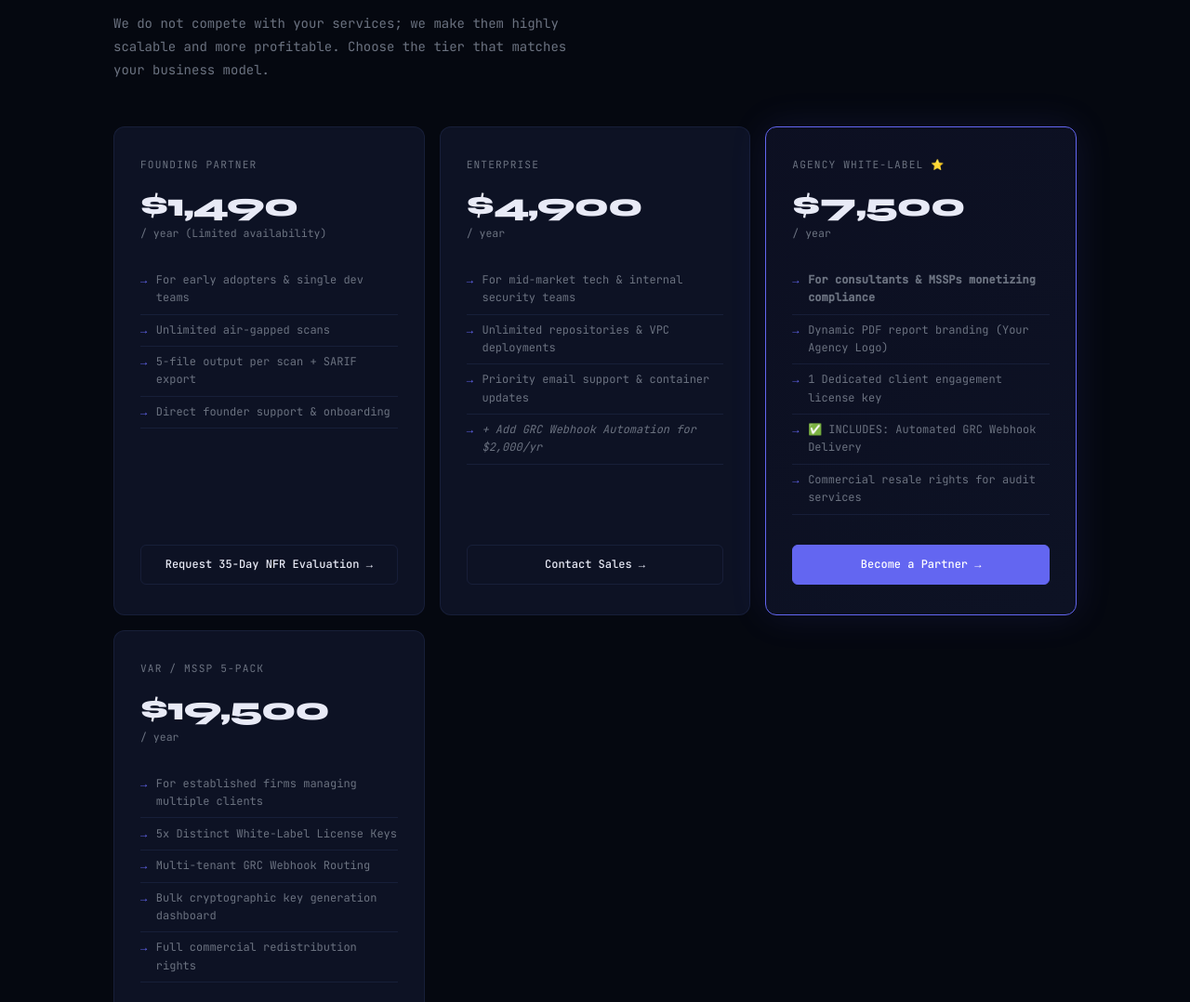
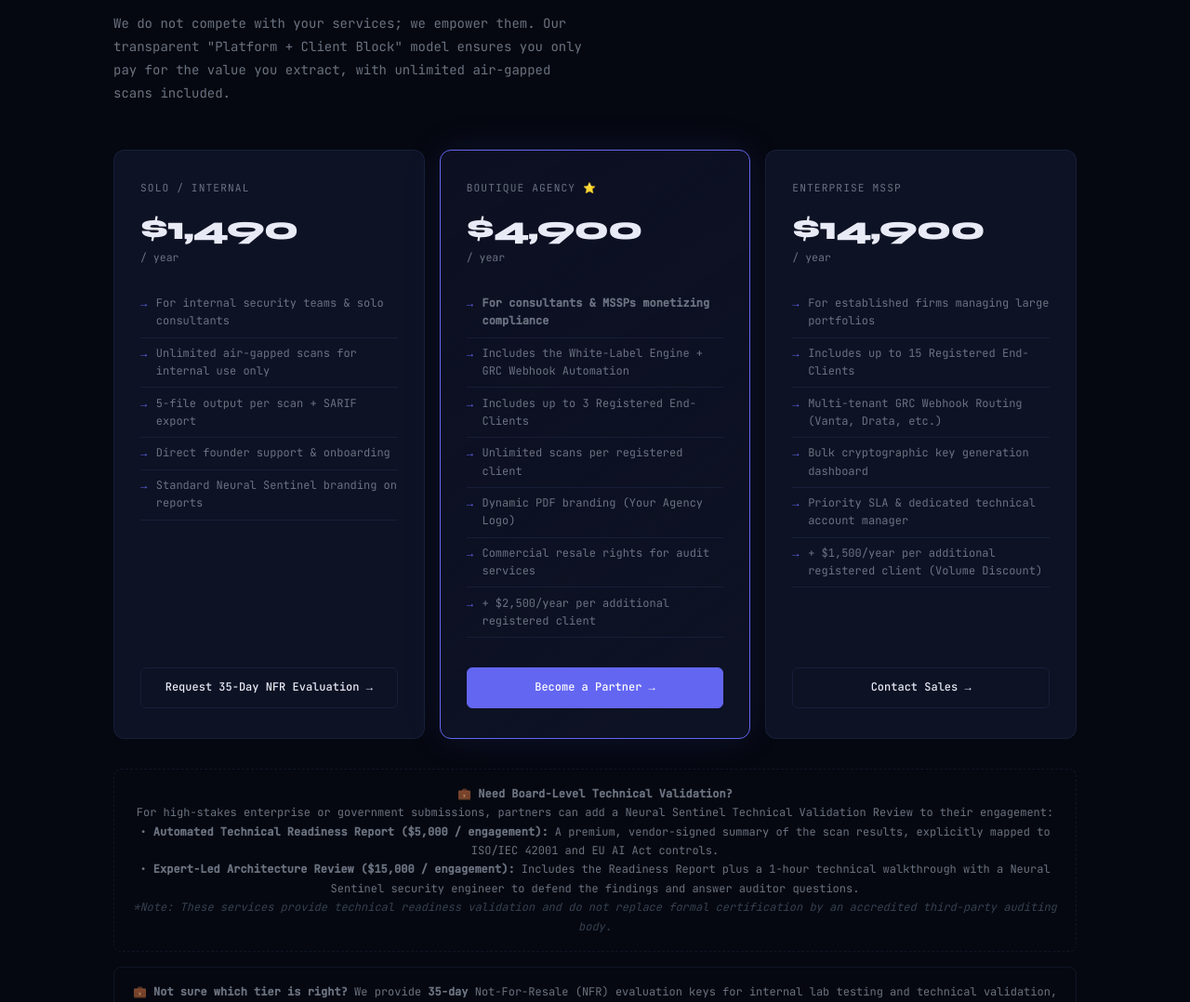
Before and after one commit to hama-tech/neuralsentinel-website, a plain HTML site: page index.html in a window 1280 px wide. Shown: the part 4282-5360 px from the top of the page at 93% size. Drawn offline with Linux system fonts and the light colour scheme.

Commit message:
Revise pricing tiers and descriptions in index.html

```diff
--- a/index.html
+++ b/index.html
@@ -266,69 +266,67 @@ footer{border-top:1px solid var(--border);padding:3rem 2rem 2rem;max-width:1100p
 <section class="section" id="partners">
   <div class="section-label">// pricing & partners</div>
   <h2 class="section-title">Scale Your AI Compliance Offerings</h2>
-  <p class="section-sub">We do not compete with your services; we make them highly scalable and more profitable. Choose the tier that matches your business model.</p>
+  <p class="section-sub">We do not compete with your services; we empower them. Our transparent "Platform + Client Block" model ensures you only pay for the value you extract, with unlimited air-gapped scans included.</p>
 
   <div class="pricing-grid">
-    <!-- TIER 1: END-USER ENTRY -->
+    <!-- TIER 1: SOLO / INTERNAL -->
     <div class="price-card">
-      <div class="price-tier">Founding Partner</div>
+      <div class="price-tier">Solo / Internal</div>
       <div class="price-amount">$1,490</div>
-      <div class="price-period">/ year (Limited availability)</div>
+      <div class="price-period">/ year</div>
       <ul class="price-features">
-        <li>For early adopters & single dev teams</li>
-        <li>Unlimited air-gapped scans</li>
+        <li>For internal security teams & solo consultants</li>
+        <li>Unlimited air-gapped scans for internal use only</li>
         <li>5-file output per scan + SARIF export</li>
         <li>Direct founder support & onboarding</li>
+        <li>Standard Neural Sentinel branding on reports</li>
       </ul>
-      <a href="#contact" class="price-btn" data-interest="founding">Request 35-Day NFR Evaluation →</a>
+      <a href="#contact" class="price-btn" data-interest="solo">Request 35-Day NFR Evaluation →</a>
     </div>
 
-    <!-- TIER 2: END-USER STANDARD -->
-    <div class="price-card">
-      <div class="price-tier">Enterprise</div>
+    <!-- TIER 2: BOUTIQUE AGENCY (FEATURED) -->
+    <div class="price-card featured">
+      <div class="price-tier">Boutique Agency ⭐</div>
       <div class="price-amount">$4,900</div>
       <div class="price-period">/ year</div>
       <ul class="price-features">
-        <li>For mid-market tech & internal security teams</li>
-        <li>Unlimited repositories & VPC deployments</li>
-        <li>Priority email support & container updates</li>
-        <li><em>+ Add GRC Webhook Automation for $2,000/yr</em></li>
-      </ul>
-      <a href="#contact" class="price-btn" data-interest="enterprise">Contact Sales →</a>
-    </div>
-
-    <!-- TIER 3: PARTNER / RESELLER (FEATURED) -->
-    <div class="price-card featured">
-      <div class="price-tier">Agency White-Label ⭐</div>
-      <div class="price-amount">$7,500</div>
-      <div class="price-period">/ year</div>
-      <ul class="price-features">
         <li><strong>For consultants & MSSPs monetizing compliance</strong></li>
-        <li>Dynamic PDF report branding (Your Agency Logo)</li>
-        <li>1 Dedicated client engagement license key</li>
-        <li>✅ INCLUDES: Automated GRC Webhook Delivery</li>
+        <li>Includes the White-Label Engine + GRC Webhook Automation</li>
+        <li>Includes up to 3 Registered End-Clients</li>
+        <li>Unlimited scans per registered client</li>
+        <li>Dynamic PDF branding (Your Agency Logo)</li>
         <li>Commercial resale rights for audit services</li>
+        <li>+ $2,500/year per additional registered client</li>
       </ul>
       <a href="#contact" class="price-btn" data-interest="agency">Become a Partner →</a>
     </div>
 
-    <!-- TIER 4: HIGH-VOLUME RESELLER -->
+    <!-- TIER 3: ENTERPRISE MSSP -->
     <div class="price-card">
-      <div class="price-tier">VAR / MSSP 5-Pack</div>
-      <div class="price-amount">$19,500</div>
+      <div class="price-tier">Enterprise MSSP</div>
+      <div class="price-amount">$14,900</div>
       <div class="price-period">/ year</div>
       <ul class="price-features">
-        <li>For established firms managing multiple clients</li>
-        <li>5x Distinct White-Label License Keys</li>
-        <li>Multi-tenant GRC Webhook Routing</li>
+        <li>For established firms managing large portfolios</li>
+        <li>Includes up to 15 Registered End-Clients</li>
+        <li>Multi-tenant GRC Webhook Routing (Vanta, Drata, etc.)</li>
         <li>Bulk cryptographic key generation dashboard</li>
-        <li>Full commercial redistribution rights</li>
+        <li>Priority SLA & dedicated technical account manager</li>
+        <li>+ $1,500/year per additional registered client (Volume Discount)</li>
       </ul>
-      <a href="#contact" class="price-btn" data-interest="var">Contact Sales →</a>
+      <a href="#contact" class="price-btn" data-interest="enterprise_mssp">Contact Sales →</a>
     </div>
   </div>
 
   <div class="enterprise-note">
+    💼 <strong>Need Board-Level Technical Validation?</strong><br>
+    For high-stakes enterprise or government submissions, partners can add a Neural Sentinel Technical Validation Review to their engagement:<br>
+    • <strong>Automated Technical Readiness Report ($5,000 / engagement):</strong> A premium, vendor-signed summary of the scan results, explicitly mapped to ISO/IEC 42001 and EU AI Act controls.<br>
+    • <strong>Expert-Led Architecture Review ($15,000 / engagement):</strong> Includes the Readiness Report plus a 1-hour technical walkthrough with a Neural Sentinel security engineer to defend the findings and answer auditor questions.<br>
+    <em style="color:var(--dim)">*Note: These services provide technical readiness validation and do not replace formal certification by an accredited third-party auditing body.</em>
+  </div>
+
+  <div class="enterprise-note" style="margin-top: 1rem; border-style: solid;">
     💼 <strong>Not sure which tier is right?</strong> We provide <strong>35-day</strong> Not-For-Resale (NFR) evaluation keys for internal lab testing and technical validation, no strings attached.<br>
     <a href="#contact" data-interest="nfr">Request 35-Day Access →</a>
   </div>
@@ -362,11 +360,11 @@ footer{border-top:1px solid var(--border);padding:3rem 2rem 2rem;max-width:1100p
       <label class="form-label" for="interest">I'm interested in</label>
       <select class="form-select" id="interest" name="interest">
         <option value="nfr">35-Day NFR Evaluation (Free Technical Validation)</option>
-        <option value="founding">Founding Partner License ($1,490/yr)</option>
-        <option value="enterprise">Enterprise License ($4,900/yr)</option>
-        <option value="enterprise_grc">Enterprise + GRC Webhook Automation ($6,900/yr)</option>
-        <option value="agency">Agency White-Label License ($7,500/yr)</option>
-        <option value="var">VAR / MSSP 5-Pack Bundle ($19,500/yr)</option>
+        <option value="solo">Solo / Internal License ($1,490/yr)</option>
+        <option value="agency">Boutique Agency License ($4,900/yr)</option>
+        <option value="enterprise_mssp">Enterprise MSSP License ($14,900/yr)</option>
+        <option value="validation_5k">Automated Technical Readiness Report ($5,000/engagement)</option>
+        <option value="validation_15k">Expert-Led Architecture Review ($15,000/engagement)</option>
       </select>
     </div>
 
@@ -395,8 +393,9 @@ footer{border-top:1px solid var(--border);padding:3rem 2rem 2rem;max-width:1100p
   <div class="faq-list">
     <div class="faq-item"><h3>Does Neural Sentinel send our code or prompts to the cloud?</h3><p>Absolutely not. Our core differentiator is the Enterprise Docker Appliance, which is 100% air-gapped. It runs locally within the client's own VPC or on-premise infrastructure. Zero data ever leaves your environment.</p></div>
     <div class="faq-item"><h3>How is this different from standard SAST tools?</h3><p>Standard SAST looks for generic code flaws. Neural Sentinel is purpose-built for AI architectures, detecting AI-native combinatorial kill-chains, prompt injection vectors, and mapping them directly to technical controls in frameworks like the EU AI Act, ISO/IEC 27001, and ISO/IEC 42001.</p></div>
-    <div class="faq-item"><h3>Can Neural Sentinel automatically push findings to our GRC platform?</h3><p>Yes. Our Enterprise and VAR tiers include automated, HMAC-SHA256 signed webhooks that push the <code>_merged.json</code> compliance evidence directly to platforms like Vanta, Drata, or Jira. Only the sanitized, signed JSON payload is transmitted.</p></div>
-    <div class="faq-item"><h3>How do we start a partnership or evaluation?</h3><p>Step 1: Contact us using your work email to receive a <strong>35-day NFR (Not-For-Resale) evaluation key</strong>. This gives your technical team full access to validate the Docker appliance in your lab.<br>Step 2: Once validated, we discuss Founding Partner pricing, VAR bundles, or technical integration.</p></div>
+    <div class="faq-item"><h3>Can Neural Sentinel automatically push findings to our GRC platform?</h3><p>Yes. Our Boutique Agency and Enterprise MSSP tiers include automated, HMAC-SHA256 signed webhooks that push the <code>_merged.json</code> compliance evidence directly to platforms like Vanta, Drata, or Jira. Only the sanitized, signed JSON payload is transmitted.</p></div>
+    <div class="faq-item"><h3>How does your partnership licensing work?</h3><p>We use a transparent "Platform + Client Block" model. You purchase a base tier (e.g., Boutique Agency at $4,900/yr) which includes the white-label engine and your first 3 Registered End-Clients. As you win new business, you simply add clients at $2,500/year each. We conduct an annual usage reconciliation to ensure partners are properly licensed for their scale.</p></div>
+    <div class="faq-item"><h3>How do we start a partnership or evaluation?</h3><p>Step 1: Contact us using your work email to receive a <strong>35-day NFR (Not-For-Resale) evaluation key</strong>. This gives your technical team full access to validate the Docker appliance in your lab.<br>Step 2: Once validated, we discuss the best fit for your volume, whether that’s our Boutique Agency tier or our Enterprise MSSP tier, and get your first Registered End-Clients set up.</p></div>
   </div>
 </section>
 
```
